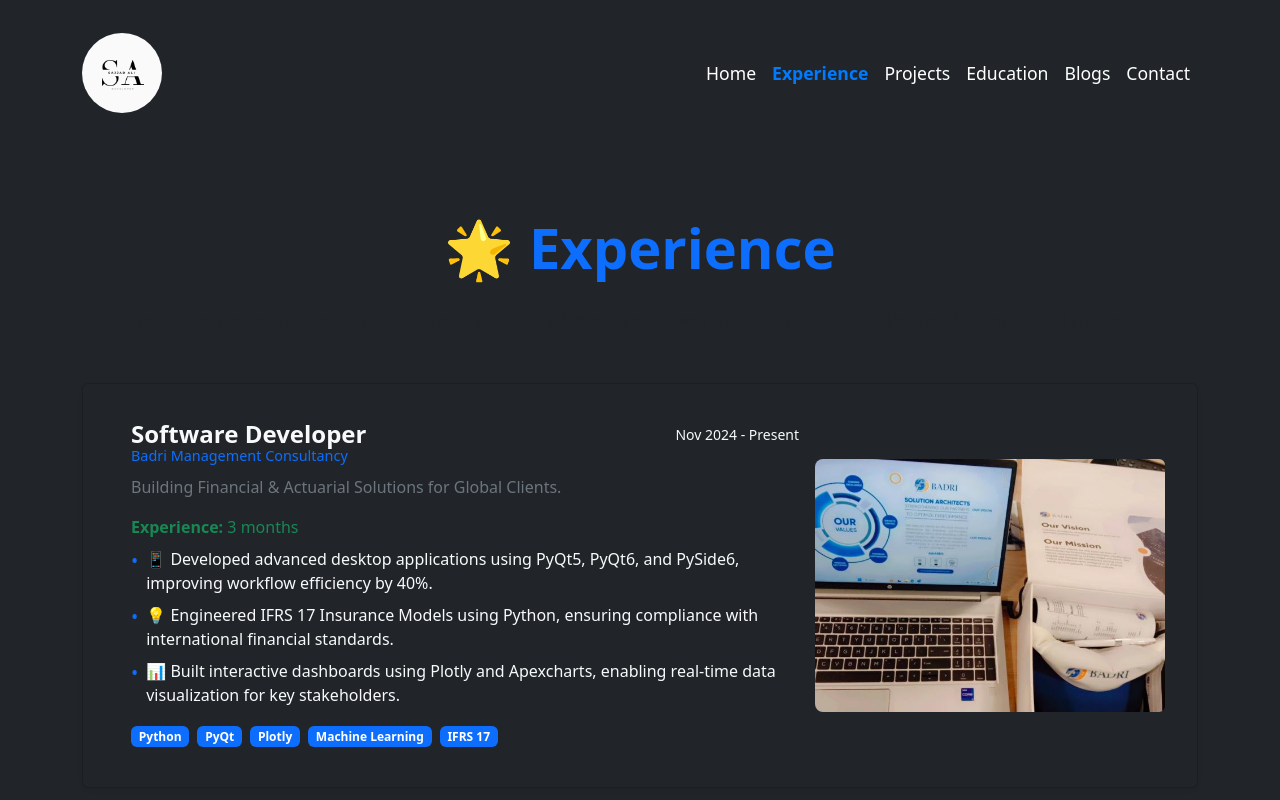
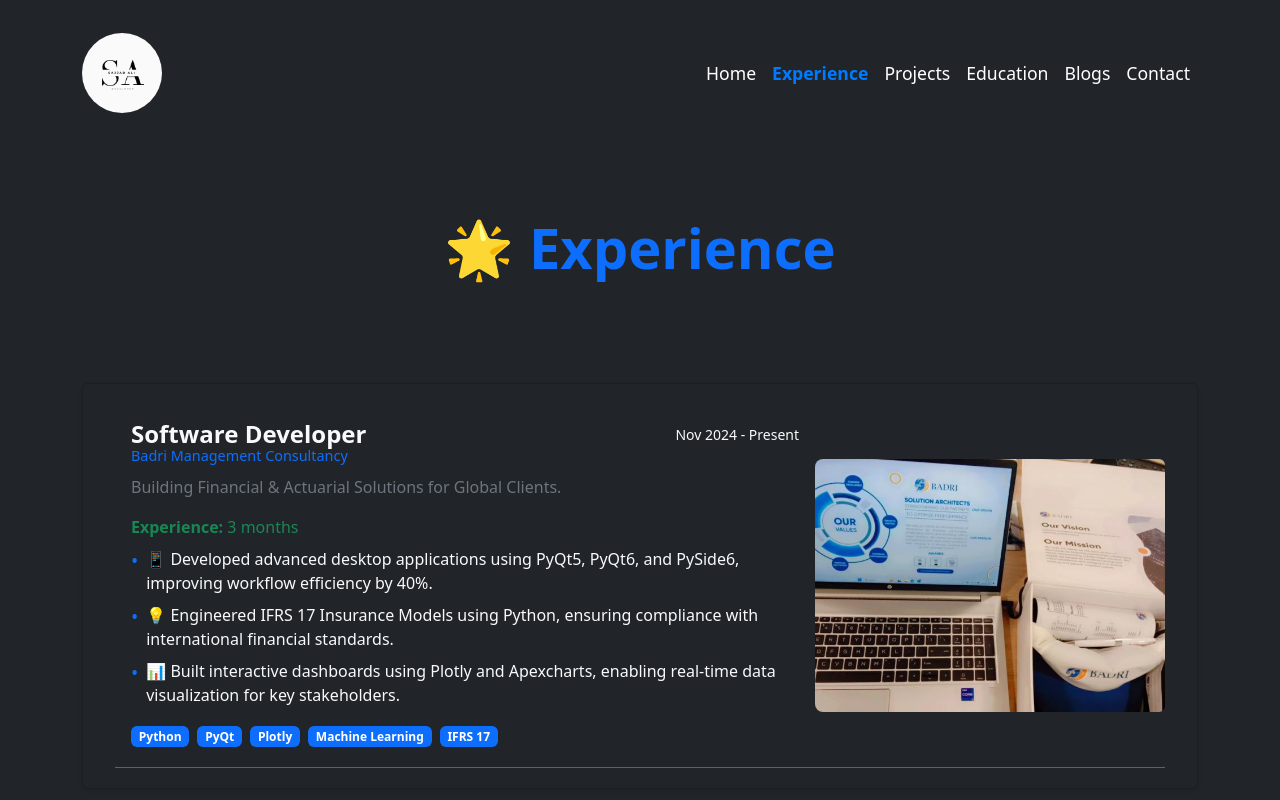
Before and after one commit to SajjadAli54/sajjadali, a React (Vite) app: page /experience in a window 1280 px wide. Shown: the top 800 px of the page. Built offline with nearby package versions, Linux system fonts and the light colour scheme.

Commit message:
Add separation line

```diff
--- a/src/components/job-card.jsx
+++ b/src/components/job-card.jsx
@@ -82,6 +82,7 @@ function JobCard({
           </div>
         )}
       </div>
+      <div className="border-top border-primary "></div>
     </Container>
   );
 }
```
